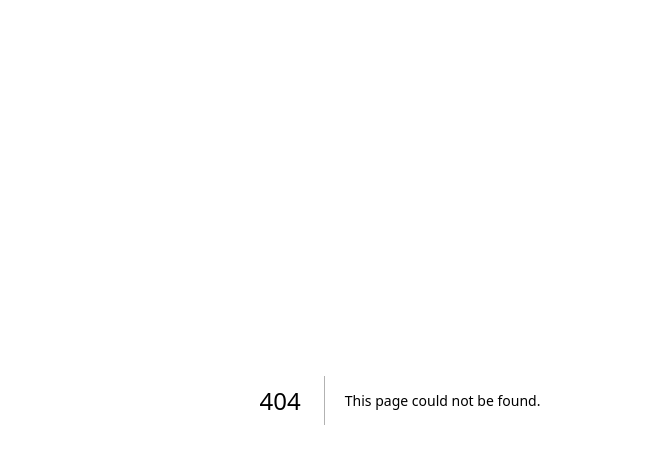
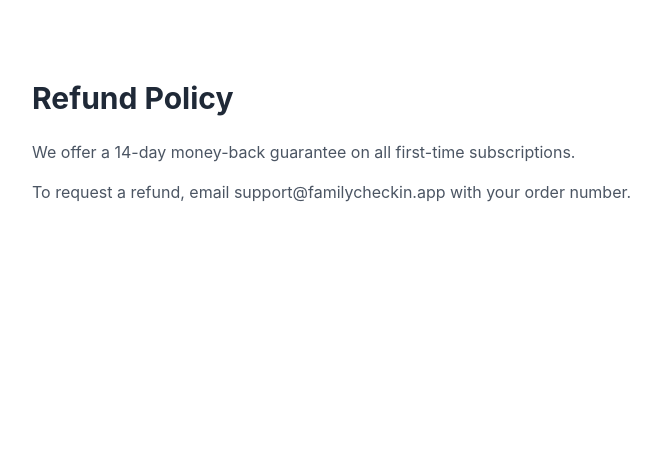
Before and after one commit to BDmurad1610/familycheckin-, a Next.js app: page /refund in a window 1280 px wide. Before the commit this address had no page. Shown: the top 464 px of the page, without its empty margins (240-899 px from the left). Built offline with nearby package versions, Linux system fonts and the light colour scheme.

Commit message:
Create page.tsx

```diff
--- /dev/null
+++ b/app/refund/page.tsx
@@ -0,0 +1,9 @@
+export default function Refund() {
+  return (
+    <div className="max-w-3xl mx-auto py-20 px-4">
+      <h1 className="text-3xl font-bold mb-6">Refund Policy</h1>
+      <p className="text-gray-600 mb-4">We offer a 14-day money-back guarantee on all first-time subscriptions.</p>
+      <p className="text-gray-600">To request a refund, email support@familycheckin.app with your order number.</p>
+    </div>
+  );
+}
```
